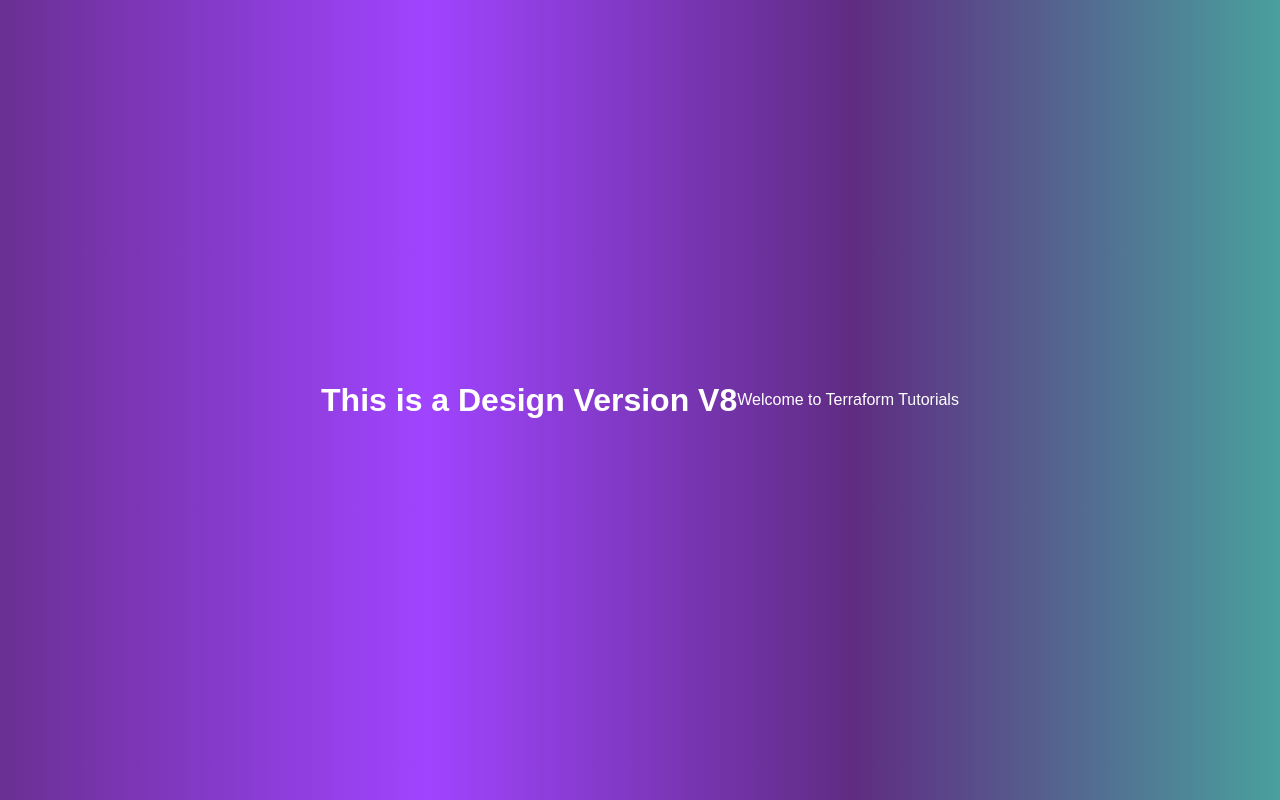
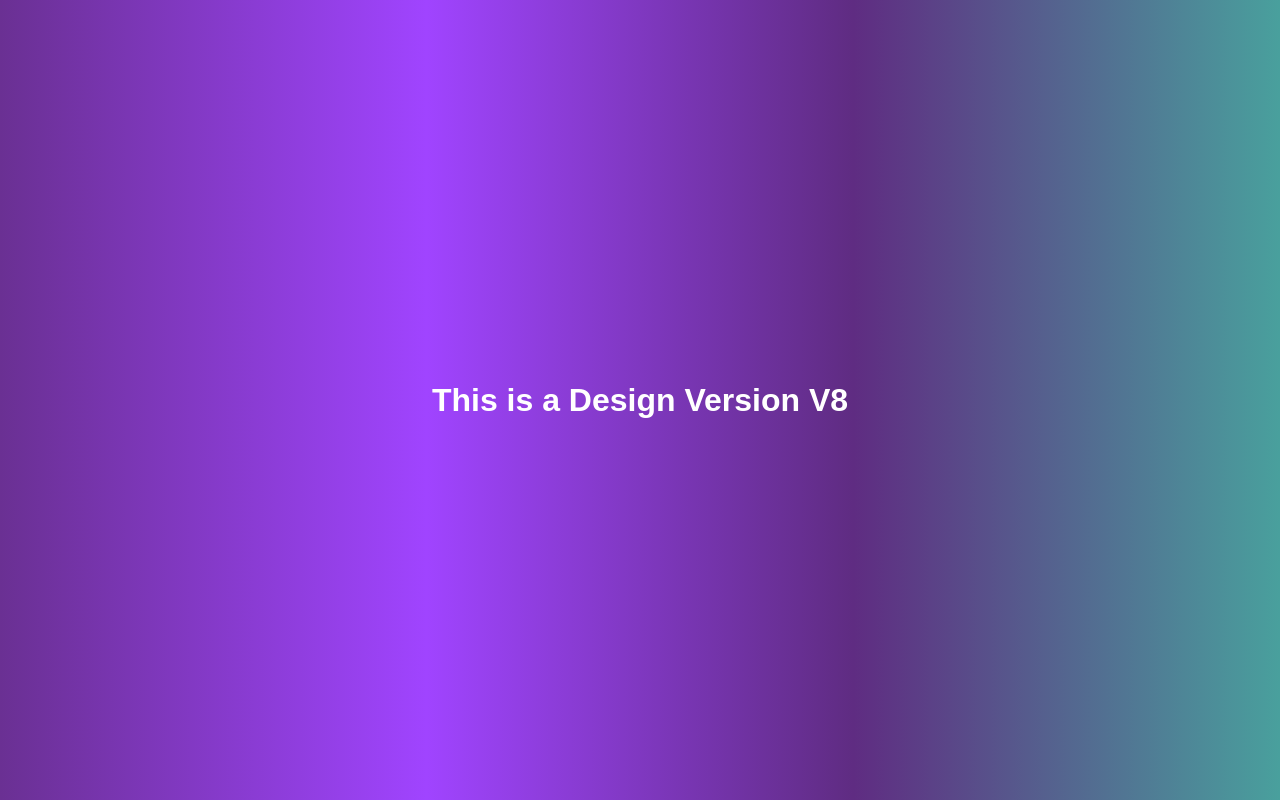
Before and after one commit to laxmanukadam/devops, a plain HTML site: page index.html in a window 1280 px wide. Drawn offline with Linux system fonts and the light colour scheme.

Commit message:
Small change

```diff
--- a/index.html
+++ b/index.html
@@ -11,7 +11,7 @@
 
 <body>
     <h1>This is a Design Version V8</h1>
-    <p>Welcome to Terraform Tutorials</p>
+
 </body>
 
 </html>
```
